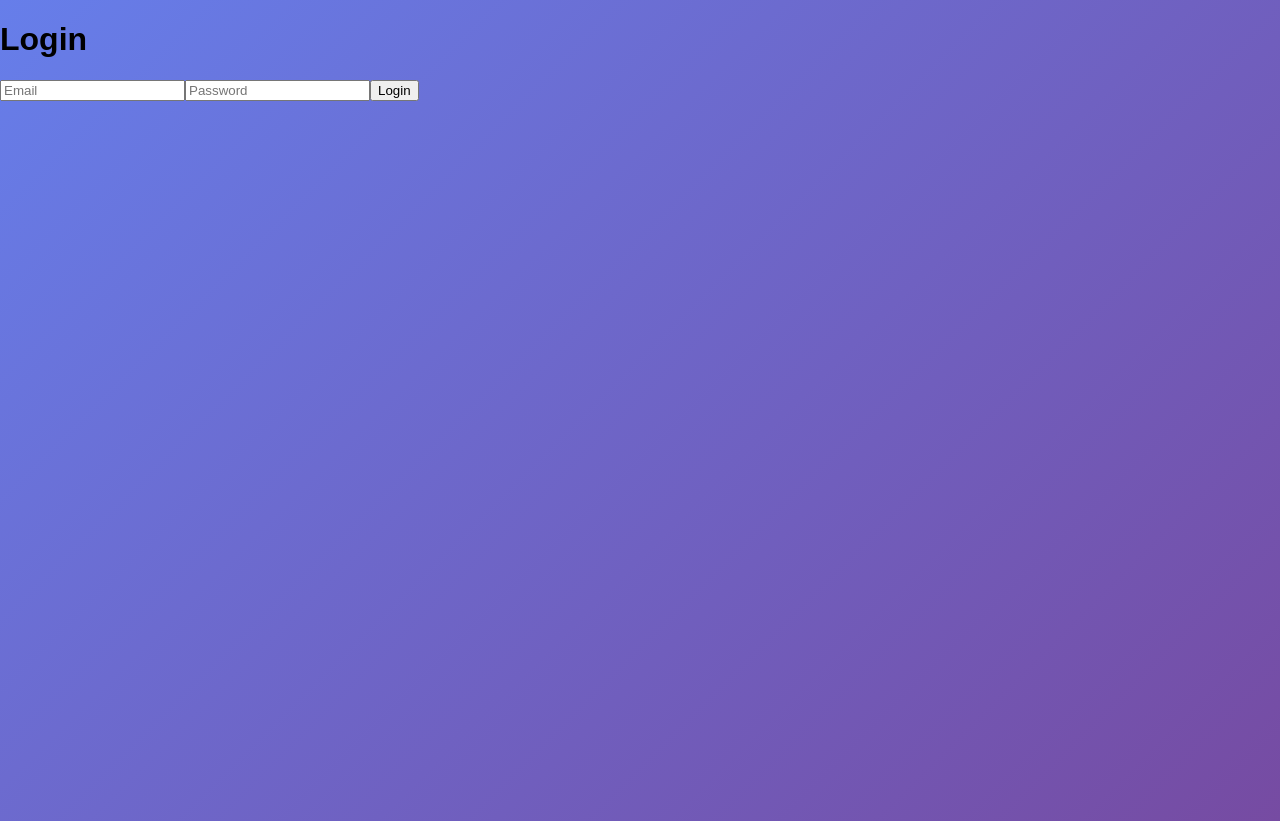
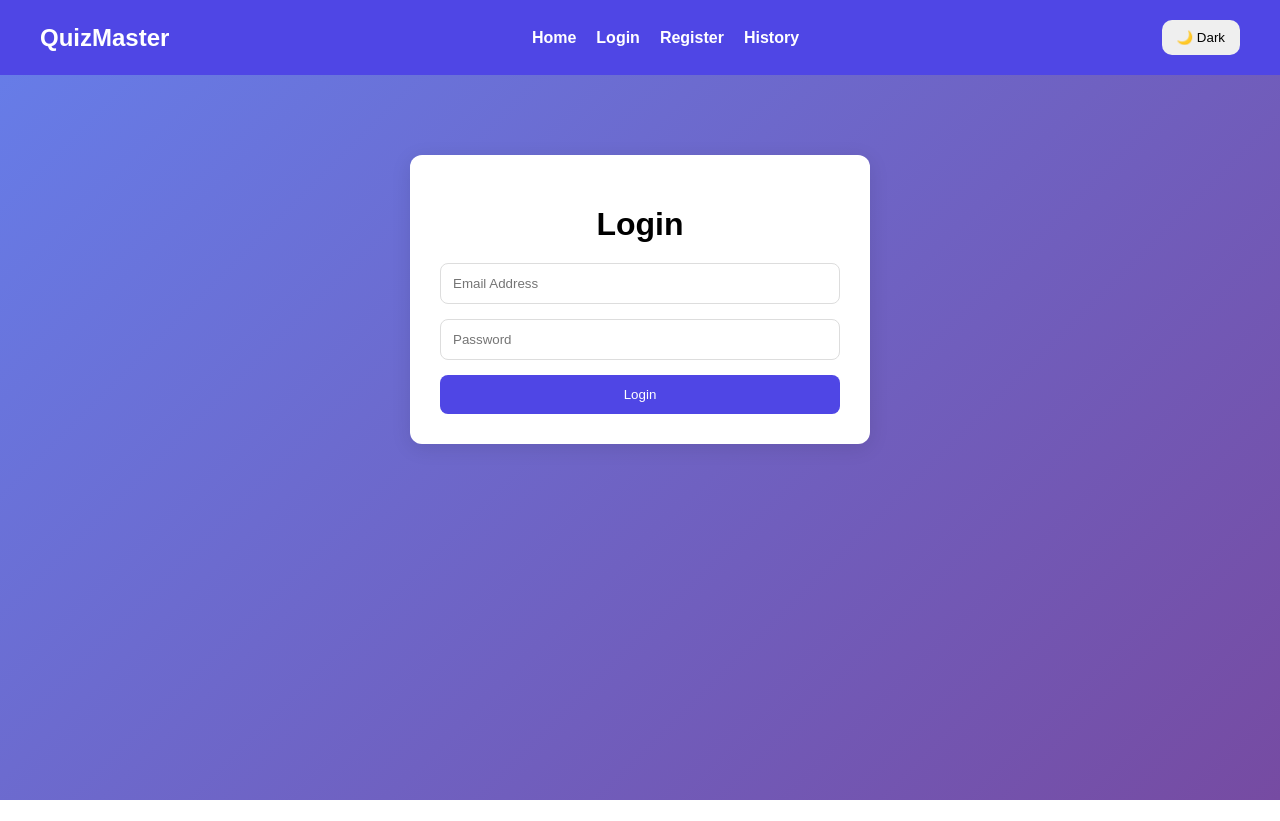
Before and after one commit to Santanu-Dubey/quiz-portal, a React (Vite) app: page /login in a window 1280 px wide. After the commit the page ends 800 px from the top, so only its background shows below. Built offline with nearby package versions, Linux system fonts and the light colour scheme.

Commit message:
Added categories, authentication setup, dashboard and quiz improvements

```diff
--- a/src/components/Navbar.jsx
+++ b/src/components/Navbar.jsx
@@ -2,18 +2,49 @@ import { Link } from "react-router-dom";
 import DarkModeToggle from "./DarkModeToggle";
 
 function Navbar() {
+  const currentUser = JSON.parse(
+    localStorage.getItem("currentUser")
+  );
+
   return (
     <nav className="navbar">
-
       <h2>QuizMaster</h2>
 
       <div className="nav-links">
         <Link to="/">Home</Link>
-        <Link to="/login">Login</Link>
-        <Link to="/register">Register</Link>
-        <Link to="/history">History</Link>
+
+{!currentUser && (
+  <>
+    <Link to="/login">Login</Link>
+    <Link to="/register">Register</Link>
+  </>
+)}
+
+<Link to="/history">History</Link>
       </div>
+
+      <div className="nav-right">
+        {currentUser && (
+          <span>
+            Welcome, {currentUser.name}
+          </span>
+        )}
+
+        {currentUser && (
+          <button
+            onClick={() => {
+              localStorage.removeItem(
+                "currentUser"
+              );
+              window.location.reload();
+            }}
+          >
+            Logout
+          </button>
+        )}
+
         <DarkModeToggle />
+      </div>
     </nav>
   );
 }
--- a/src/pages/Login.jsx
+++ b/src/pages/Login.jsx
@@ -1,5 +1,6 @@
 import { useState } from "react";
 import { useNavigate } from "react-router-dom";
+import Navbar from "../components/Navbar";
 
 function Login() {
   const navigate = useNavigate();
@@ -8,9 +9,7 @@ function Login() {
   const [password, setPassword] =
     useState("");
 
-  const handleLogin = (e) => {
-    e.preventDefault();
-
+  const handleLogin = () => {
     const users =
       JSON.parse(localStorage.getItem("users")) || [];
 
@@ -21,7 +20,7 @@ function Login() {
     );
 
     if (!user) {
-      alert("Invalid credentials");
+      alert("Invalid Email or Password");
       return;
     }
 
@@ -30,24 +29,26 @@ function Login() {
       JSON.stringify(user)
     );
 
-    alert("Login Successful!");
+    alert("Login Successful");
 
     navigate("/");
   };
 
   return (
-    <div className="form-container">
+    <>
+      <Navbar />
+
+      <div className="auth-container">
+        <div className="auth-card">
           <h1>Login</h1>
 
-      <form onSubmit={handleLogin}>
           <input
             type="email"
-          placeholder="Email"
+            placeholder="Email Address"
             value={email}
             onChange={(e) =>
               setEmail(e.target.value)
             }
-          required
           />
 
           <input
@@ -57,14 +58,14 @@ function Login() {
             onChange={(e) =>
               setPassword(e.target.value)
             }
-          required
           />
 
-        <button type="submit">
+          <button onClick={handleLogin}>
             Login
           </button>
-      </form>
         </div>
+      </div>
+    </>
   );
 }
 
--- a/src/pages/Quiz.jsx
+++ b/src/pages/Quiz.jsx
@@ -1,9 +1,9 @@
 import { useState, useEffect } from "react";
 import Navbar from "../components/Navbar";
-import { useLocation } from "react-router-dom";
 import gkQuestions from "../data/gkQuestions";
 import programmingQuestions from "../data/programmingQuestions";
 import scienceQuestions from "../data/scienceQuestions";
+import { useLocation, useNavigate } from "react-router-dom";
 
 
 
@@ -29,7 +29,6 @@ const [quizFinished, setQuizFinished] = useState(false);
 const [timeLeft, setTimeLeft] = useState(60);
 const [userAnswers, setUserAnswers] = useState([]);
 const [showAnswer, setShowAnswer] = useState(false);
-
 
 useEffect(() => {
   if (timeLeft > 0 && !quizFinished) {
```
Also changed, not shown: src/data/gkQuestions.js (renamed from src/data/questions.js). Lines whose indentation alone changed are shown as unchanged.
